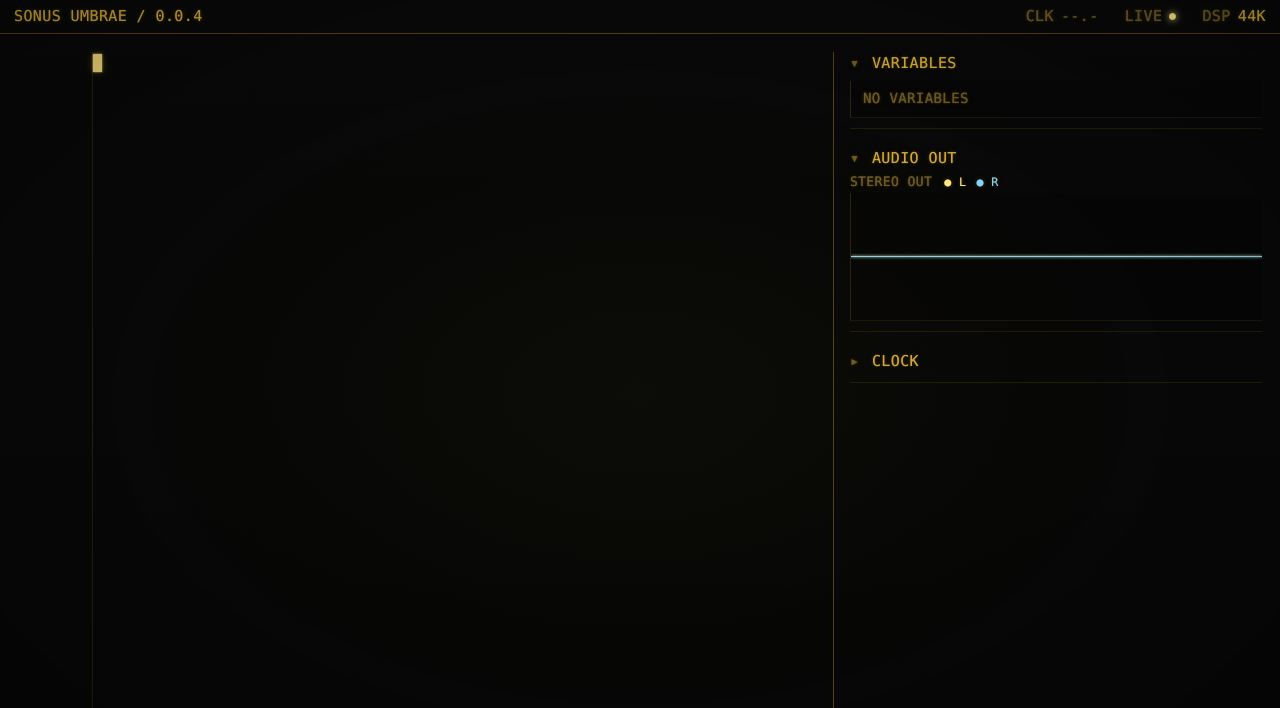
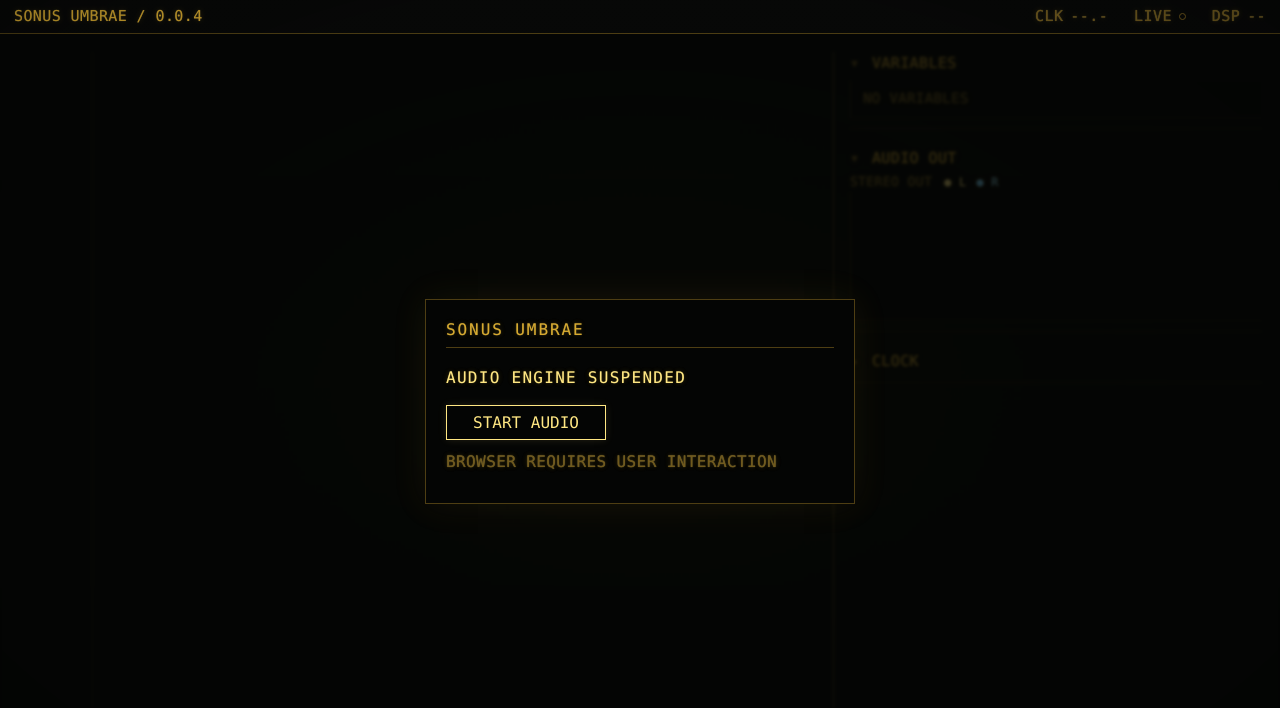
Before and after one commit to alexain/sonus-umbrae, a website built with Vite: page index.html in a window 1280 px wide. Built offline with nearby package versions, Linux system fonts and the light colour scheme; files whose address does not match are found by name.

Commit message:
feat: restore explicit audio startup gate

```diff
--- a/src/language/runtime.ts
+++ b/src/language/runtime.ts
@@ -2473,12 +2473,6 @@ function percentError(value: number, name: string): string | null {
     : null;
 }
 
-function parseSingleNumber(value: string): number | null {
-  if (!/^-?\d+(?:\.\d+)?$/.test(value)) return null;
-  const parsed = Number(value);
-  return Number.isFinite(parsed) ? parsed : null;
-}
-
 function midiToFrequency(note: number): number {
   return 440 * 2 ** ((note - 69) / 12);
 }
--- a/src/main.ts
+++ b/src/main.ts
@@ -33,7 +33,7 @@ app.innerHTML = `
         <div class="system-title">CONFIGURATION</div>
         <div class="rule"></div>
         <div class="system-copy">NO CONFIGURABLE PARAMETERS IN ${VERSION}</div>
-        <div class="system-copy muted">ESC  RETURN TO LIVE</div>
+        <div class="system-copy muted">ESC  RETURN TO CODE</div>
       </div>
 
       <div id="help-screen" class="screen system-screen hidden" aria-hidden="true">
@@ -73,6 +73,16 @@ app.innerHTML = `
         <div class="scheme-hints">ESC / TAB&nbsp;&nbsp;LIVE</div>
       </div>
 
+      <div id="audio-start-overlay" class="audio-start-overlay" role="dialog" aria-modal="true" aria-label="Start audio engine">
+        <div class="audio-start-card">
+          <div class="audio-start-title">SONUS UMBRAE</div>
+          <div class="rule"></div>
+          <div class="audio-start-copy">AUDIO ENGINE SUSPENDED</div>
+          <button id="audio-start-button" class="audio-start-button" type="button">START AUDIO</button>
+          <div id="audio-start-status" class="system-copy muted">BROWSER REQUIRES USER INTERACTION</div>
+        </div>
+      </div>
+
       <div id="phosphor-layer" class="phosphor-layer" aria-hidden="true">
         <span id="error-overlays" class="error-overlays"></span>
         <span id="block-caret" class="block-caret hidden"></span>
@@ -90,7 +100,6 @@ app.innerHTML = `
 
 const editor = must<HTMLTextAreaElement>('editor');
 const syntaxLayer = must<HTMLElement>('syntax-layer');
-const lineGutter = must<HTMLElement>('line-gutter');
 const lineGutterContent = must<HTMLElement>('line-gutter-content');
 const commandbar = must<HTMLElement>('commandbar');
 const command = must<HTMLInputElement>('command');
@@ -102,6 +111,9 @@ const schemeViewport = must<HTMLElement>('scheme-viewport');
 const schemeWorld = must<HTMLElement>('scheme-world');
 const schemeEdges = must<SVGSVGElement>('scheme-edges');
 const schemeNodes = must<HTMLElement>('scheme-nodes');
+const audioStartOverlay = must<HTMLElement>('audio-start-overlay');
+const audioStartButton = must<HTMLButtonElement>('audio-start-button');
+const audioStartStatus = must<HTMLElement>('audio-start-status');
 const phosphorLayer = must<HTMLElement>('phosphor-layer');
 const message = must<HTMLElement>('message');
 const blockCaret = must<HTMLElement>('block-caret');
@@ -150,9 +162,33 @@ async function tryAutoStartAudio(): Promise<void> {
   }
 }
 
-function retryAutoStartFromGesture(): void {
-  if (!audioAutoStartPending) return;
-  void tryAutoStartAudio();
+async function startAudioFromOverlay(): Promise<void> {
+  if (!audioAutoStartPending) {
+    audioStartOverlay.classList.add('hidden');
+    return;
+  }
+
+  audioStartButton.disabled = true;
+  audioStartButton.textContent = 'STARTING...';
+  audioStartStatus.textContent = 'INITIALIZING AUDIO ENGINE';
+
+  try {
+    await tryAutoStartAudio();
+
+    if (audioEngine.snapshot().state !== 'running') {
+      throw new Error('audio start blocked');
+    }
+
+    audioStartOverlay.classList.add('hidden');
+    audioStartButton.disabled = false;
+    audioStartButton.textContent = 'START AUDIO';
+    audioStartStatus.textContent = 'BROWSER REQUIRES USER INTERACTION';
+    editor.focus();
+  } catch {
+    audioStartButton.disabled = false;
+    audioStartButton.textContent = 'RETRY AUDIO';
+    audioStartStatus.textContent = 'AUDIO START FAILED — TRY AGAIN';
+  }
 }
 
 audioEngine.subscribe((snapshot) => {
@@ -169,8 +205,10 @@ audioEngine.subscribe((snapshot) => {
 });
 
 editor.value = '';
-editor.focus();
-void tryAutoStartAudio();
+
+// Web Audio requires an explicit user gesture.
+// Keep the engine suspended until the user activates the startup gate.
+audioStartButton.focus();
 
 function must<T extends Element>(id: string): T {
   const el = document.getElementById(id);
@@ -1403,7 +1441,7 @@ function renderSyntaxLayer(): void {
   syntaxLayer.style.letterSpacing = editorStyle.letterSpacing;
   syntaxLayer.replaceChildren();
   const lines = source.split('\n');
-  lines.forEach((line, index) => {
+  lines.forEach((line) => {
     const row = document.createElement('div');
     row.className = 'syntax-line';
     const commentAt = commentStart(line);
@@ -1690,6 +1728,10 @@ async function loadSource(): Promise<void> {
   input.click();
 }
 
+audioStartButton.addEventListener('click', () => {
+  void startAudioFromOverlay();
+});
+
 document.addEventListener('selectionchange', () => requestAnimationFrame(positionBlockCaret));
 editor.addEventListener('input', () => {
   renderSyntaxLayer();
@@ -1711,7 +1753,6 @@ window.addEventListener('resize', () => {
   renderLineGutter();
   requestAnimationFrame(positionBlockCaret);
 });
-window.addEventListener('keydown', retryAutoStartFromGesture, { capture: true });
 
 editor.addEventListener('beforeinput', (event) => {
   const input = event as InputEvent;
@@ -1773,6 +1814,18 @@ command.addEventListener('keydown', (event) => {
 });
 
 document.addEventListener('keydown', (event) => {
+  if (!audioStartOverlay.classList.contains('hidden')) {
+    if (event.key === 'Enter' || event.key === ' ') {
+      event.preventDefault();
+      event.stopImmediatePropagation();
+      void startAudioFromOverlay();
+    } else if (event.key === 'Tab') {
+      event.preventDefault();
+      audioStartButton.focus();
+    }
+    return;
+  }
+
   if (commandMode) return;
 
   if (event.key === 'Tab' && !event.shiftKey) {
@@ -1791,7 +1844,6 @@ document.addEventListener('keydown', (event) => {
 }, { capture: true });
 
 window.addEventListener('pointerdown', (event) => {
-  retryAutoStartFromGesture();
   if (screen !== 'live' || commandMode) return;
   if (event.target === editor || editor.contains(event.target as Node)) return;
   editor.focus();
--- a/src/style.css
+++ b/src/style.css
@@ -841,3 +841,56 @@ button, input, textarea { font: inherit; }
 
 .scope-legend-l { color: var(--scope-trace-1); }
 .scope-legend-r { color: var(--scope-trace-2); }
+
+/* Explicit Web Audio startup gate. */
+.audio-start-overlay {
+  position: absolute;
+  inset: 0;
+  z-index: 120;
+  display: grid;
+  place-items: center;
+  background: rgba(5, 6, 5, 0.78);
+  backdrop-filter: blur(1.5px);
+}
+
+.audio-start-card {
+  width: min(430px, calc(100vw - 36px));
+  padding: 20px;
+  border: 1px solid var(--line);
+  background: rgba(5, 6, 5, 0.98);
+  box-shadow: 0 0 34px rgba(215, 169, 46, 0.09);
+}
+
+.audio-start-title {
+  color: var(--phosphor);
+  letter-spacing: 0.12em;
+}
+
+.audio-start-copy {
+  margin: 14px 0 18px;
+  color: var(--phosphor-hot);
+  letter-spacing: 0.08em;
+}
+
+.audio-start-button {
+  min-width: 160px;
+  padding: 7px 14px;
+  border: 1px solid var(--phosphor);
+  background: transparent;
+  color: var(--phosphor);
+  cursor: pointer;
+  font: inherit;
+}
+
+.audio-start-button:hover,
+.audio-start-button:focus-visible {
+  color: var(--phosphor-hot);
+  border-color: var(--phosphor-hot);
+  outline: none;
+  box-shadow: 0 0 8px rgba(255, 231, 131, 0.12);
+}
+
+.audio-start-button:disabled {
+  opacity: 0.55;
+  cursor: wait;
+}
```
